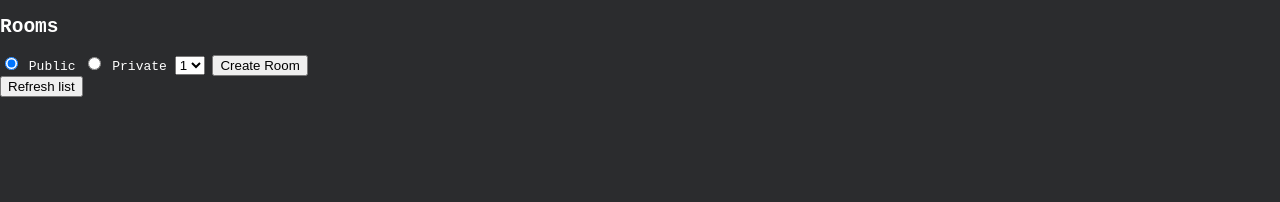
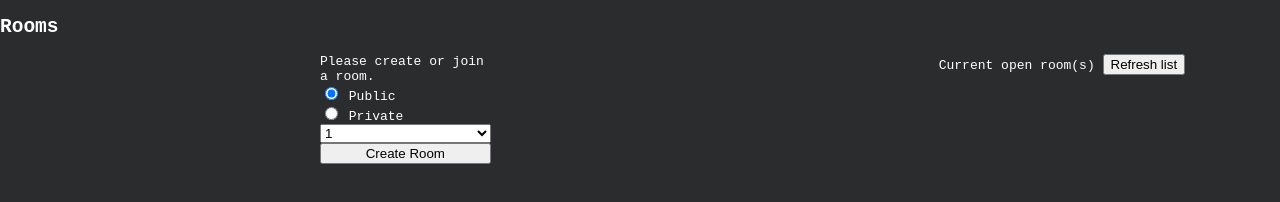
Before and after one commit to hearjest/thegame, a website: page frontend/index.html in a window 1280 px wide. Drawn offline with Linux system fonts and the light colour scheme.

Commit message:
update landing page

```diff
--- a/frontend/index.css
+++ b/frontend/index.css
@@ -136,3 +136,30 @@ body {
     font-size: 11px; color: #7a8494; max-width: 40%; max-height: 70px; overflow: hidden;
     white-space: pre-wrap; pointer-events: none;
 }
+
+#roomSelectionContainer{
+    display:flex;
+    flex-direction: column;
+    display:flex;
+    flex-direction:column;
+    align-content: center;
+    width:25%;
+    margin-left:25%;
+
+}
+
+#roomSelection{
+    width:100%;
+}
+
+#roomMasterContainer{
+    display:flex;
+    flex-direction: row;
+    width:100%;
+
+}
+
+#roomListMasterCOntainer{
+    margin-left:35%;
+    width:50%
+}
--- a/frontend/index.html
+++ b/frontend/index.html
@@ -10,7 +10,10 @@
 
 <div id="roomSelection">
   <h2>Rooms</h2>
-  <label><input type="radio" name="visibility" value="public" checked> Public</label>
+  <div id="roomMasterContainer">
+  <div id="roomSelectionContainer">
+    <div>Please create or join a room.</div>
+     <label><input type="radio" name="visibility" value="public" checked> Public</label>
   <label><input type="radio" name="visibility" value="private"> Private</label>
   <select id="capacity">
     <option value="1">1</option>
@@ -19,9 +22,17 @@
     <option value="4">4</option>
   </select>
   <button type="button" onclick="createRoom()">Create Room</button>
-  <div id="roomList">
   </div>
+    <div id="roomListMasterCOntainer">
+      Current open room(s)
   <button type="button" onclick="refreshRoomList()">Refresh list</button>
+  <div id="roomListContainer">
+    <div id="roomList"></div>
+  </div>
+</div>
+</div>
+
+  </div>
 </div>
 
 
--- a/package.json
+++ b/package.json
@@ -1,7 +1,7 @@
 {
   "name": "thegame",
   "version": "1.0.0",
-  "type":"module",
+  "type": "module",
   "description": "![Tentative Architecture](image.png)",
   "main": "index.js",
   "directories": {
@@ -23,6 +23,7 @@
   "homepage": "https://github.com/hearjest/thegame#readme",
   "dependencies": {
     "axios": "^1.18.0",
+    "serve": "^14.2.6",
     "ws": "^8.21.0"
   },
   "devDependencies": {
```
Also changed, not shown: 1 other file.
